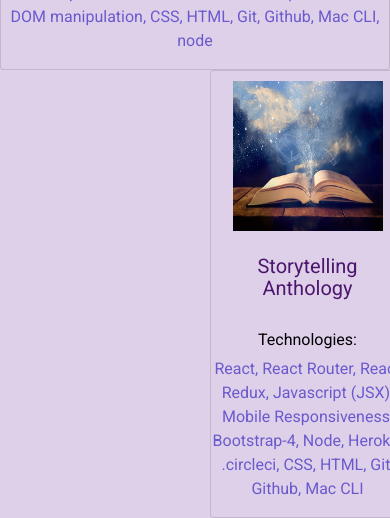
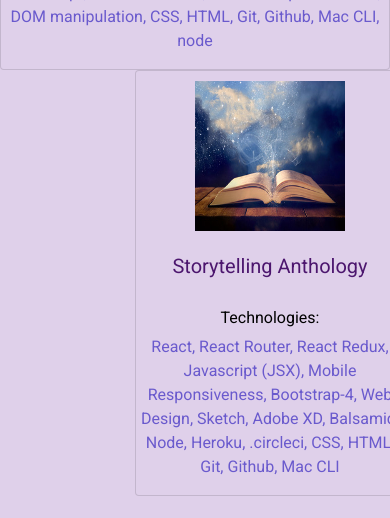
Before and after one commit to MonaTem/my_personal_react_website, a React (Create React App) app: page / in a window 390 px wide. Shown: the part 1730-2248 px from the top of the page. After the commit the page ends 2226 px from the top, so only its background shows below. Built offline with nearby package versions, Linux system fonts and the light colour scheme.

Commit message:
Added web design technologies to Anthology card

```diff
--- a/src/Mona.js
+++ b/src/Mona.js
@@ -55,14 +55,14 @@ class Mona extends Component {
             </div>
           </div>
           <div className="row">
-            <div className="col-sm-5 offset-6">
+            <div className="col-sm-5 offset-4">
               <div className="card">
                 <a href="https://anthology-storytelling.herokuapp.com/"><img src="/Book of Dreams.jpg" height="150" width="150" className="Book-pic" alt="Book of Dreams"/></a>
                 <br></br>
                 <h5>Storytelling Anthology</h5>
                 <br></br>
                 <h6>Technologies:</h6>
-                <p className="Tech">React, React Router, React Redux, Javascript (JSX), Mobile Responsiveness, Bootstrap-4, Node, Heroku, .circleci, CSS, HTML, Git, Github, Mac CLI</p>
+                <p className="Tech">React, React Router, React Redux, Javascript (JSX), Mobile Responsiveness, Bootstrap-4, Web Design, Sketch, Adobe XD, Balsamiq, Node, Heroku, .circleci, CSS, HTML, Git, Github, Mac CLI</p>
               </div>
             </div>
           </div>
```
